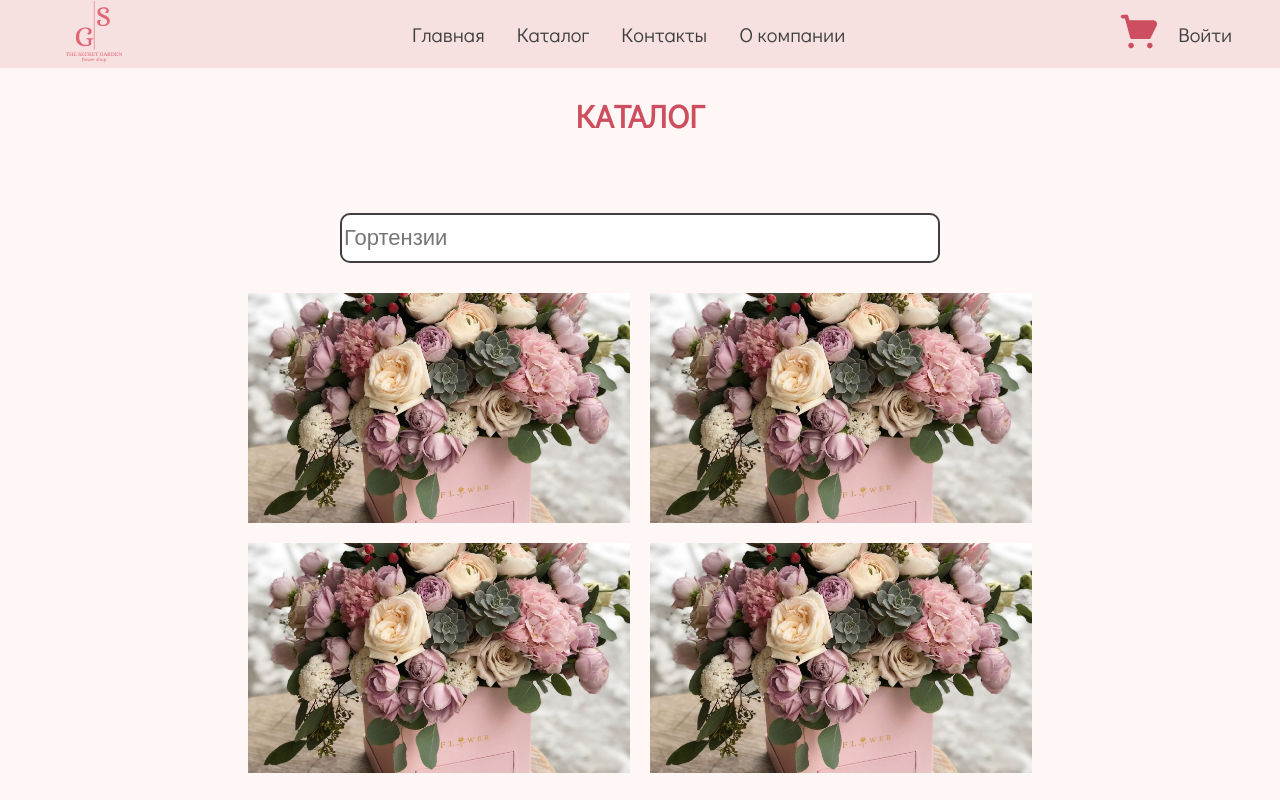
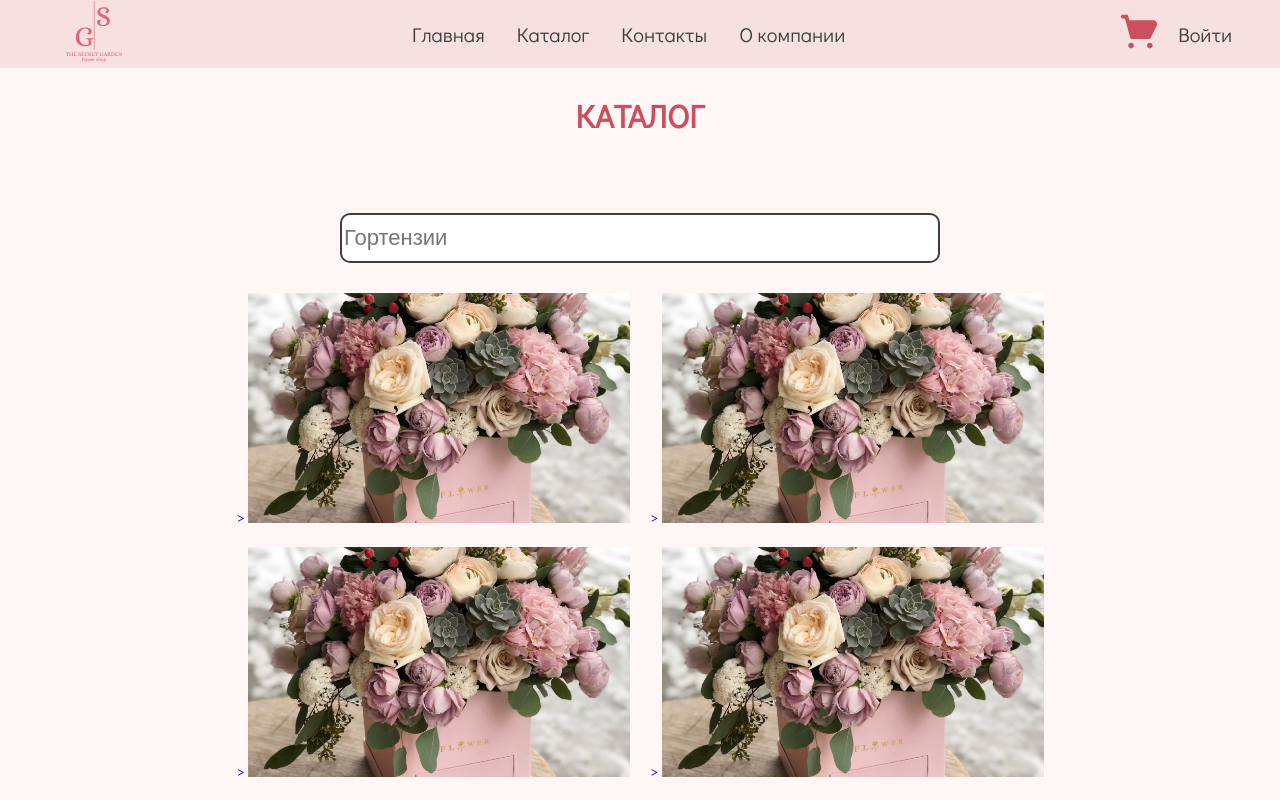
Before and after one commit to moevm/nosql2h23-flowers-shop, a Vue app in the folder client/: page /catalog in a window 1280 px wide. Shown: the top 800 px of the page. Built offline with nearby package versions, Linux system fonts and the light colour scheme.

Commit message:
add card

```diff
--- a/client/src/App.vue
+++ b/client/src/App.vue
@@ -13,6 +13,6 @@ import Footer from './components/Footer.vue'
 
 <style scoped>
 .app {
-    min-height: 69vh;
+    min-height: 70vh;
 }
 </style>
--- a/client/src/Pages/Catalog.vue
+++ b/client/src/Pages/Catalog.vue
@@ -11,12 +11,23 @@
             >
 
             <div className="catalog__items">
-                <img
-                    class="catalog__item"
+                <div
                     v-for="flower in searchFlowers()"
                     :key="flower.id"
-                    :src="flower.image"
-                />
+                >
+                    <router-link
+                        :to="{
+                            name: 'flower',
+                            path: '/catalog/' + flower.id,
+                            params: { id: flower.id }
+                        }">
+                    >
+                        <img
+                            class="catalog__item"
+                            :src="flower.image"
+                        />
+                    </router-link>
+                </div>
             </div>
         </div>
 </template>
--- a/client/src/components/FlowerCard.vue
+++ b/client/src/components/FlowerCard.vue
@@ -2,7 +2,7 @@
     <div className="flowerCard">
         <img
             :src="flower.image"
-            className="flowerCard_image"
+            className="flowerCard__image"
         >
 
         <div className="flowerCard__info">
@@ -32,29 +32,36 @@
                 Добавить в корзину
             </button>
         </div>
-    </div>
+        </div>
 </template>
 
-<!-- !Добавить пропс с объектом товара -->
 <script setup>
+import { useFlowersStore } from '../store/index';
 
-const flower = {
-    image: '/images/slider1.jpg',
-    name: 'Букет цветочков',
-    price: 2300
-}
+const store = useFlowersStore();
+const flowers = store.flowers;
+const flower = flowers.find(flower => flower.id == props.id);
 
+const props = defineProps({
+    id: {
+        type: Number,
+        reqiered: true,
+        default: 0
+    }
+})
 </script>
 
 <style lang="scss" scoped>
 .flowerCard {
     border-radius: 15px;
     background: var(--color-white);
+    margin: 50px 150px;
     padding: 50px;
 
     display: flex;
     align-items: center;
-    justify-content: center;
+    justify-content: space-evenly;
+    gap: 50px;
 
     &__image {
         width: 686px;
@@ -65,13 +72,14 @@ const flower = {
     &__info {
         display: flex;
         flex-direction: column;
-        gap: 30px;
+        gap: 50px;
     }
 
     &__title {
         color: var(--color-accent-pink);
         font-size: 27px;
         font-style: normal;
+        text-transform: uppercase;
         font-weight: 400;
     }
 
--- a/client/src/router/index.js
+++ b/client/src/router/index.js
@@ -3,6 +3,7 @@ import { createRouter, createWebHistory } from 'vue-router'
 import MainPage from '../pages/MainPage.vue'
 import Catalog from '../pages/Catalog.vue'
 import Cart from '../pages/Cart.vue'
+import FlowerCard from '../components/FlowerCard.vue'
 
 const routes = [
     {
@@ -20,6 +21,12 @@ const routes = [
 		component: Catalog,
 	},
     {
+		path: '/catalog/:id',
+        name: 'flower',
+		component: FlowerCard,
+        props: true
+	},
+    {
         path: '/cart',
         name: 'cart',
         component: Cart,
```
